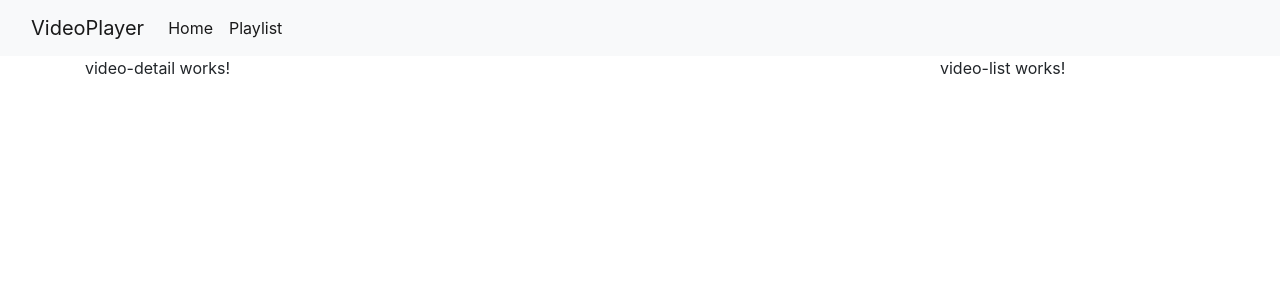
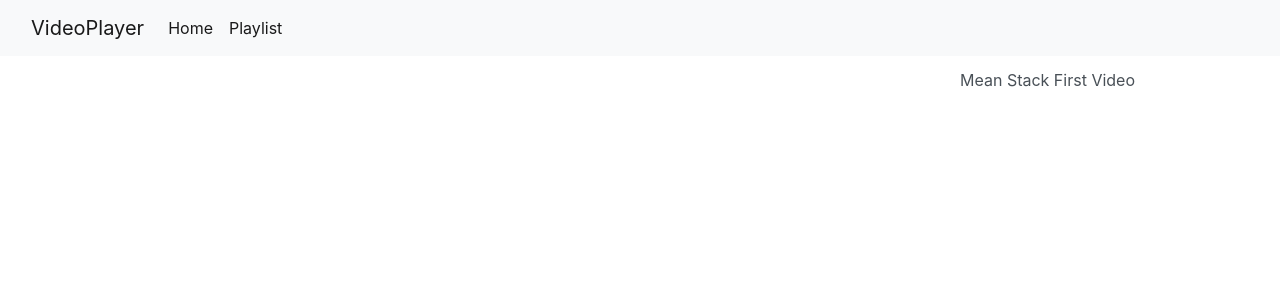
Before and after one commit to Vino16491/meanvideoplayer, an Angular app: page /videos in a window 1280 px wide. Shown: the top 300 px of the page. Built offline with nearby package versions, Linux system fonts and the light colour scheme.

Commit message:
binded video center video detail and video list components with event

```diff
--- a/src/app/video-center/video-center.component.html
+++ b/src/app/video-center/video-center.component.html
@@ -1,9 +1,9 @@
 <div class="row">
   <div class="col-sm-9">
-    <app-video-detail></app-video-detail>
+    <app-video-detail *ngIf= "selectedVideo" [video]="selectedVideo"></app-video-detail>
 
   </div>
   <div class="col-sm-3">
-    <app-video-list></app-video-list>
+    <app-video-list (SelectVideo)="onSelectVideo($event)" [videos]="videos"></app-video-list>
   </div>
 </div>
--- a/src/app/video-center/video-center.component.ts
+++ b/src/app/video-center/video-center.component.ts
@@ -1,15 +1,29 @@
-import { Component, OnInit } from '@angular/core';
+import { Component, OnInit } from "@angular/core";
+import { Video } from "../video";
 
 @Component({
-  selector: 'app-video-center',
-  templateUrl: './video-center.component.html',
-  styleUrls: ['./video-center.component.css']
+  selector: "app-video-center",
+  templateUrl: "./video-center.component.html",
+  styleUrls: ["./video-center.component.css"]
 })
 export class VideoCenterComponent implements OnInit {
+  videos: Video[] = [
+    {
+      _id: "5b8a9b6f7872448e508e5b52",
+      title: "Mean Stack First Video",
+      url: "https://youtu.be/ieO2MPxc7kY",
+      desc: "MEAN stack First App Video"
+    },
+  ];
 
-  constructor() { }
+  selectedVideo: Video;
 
-  ngOnInit() {
+  constructor() {}
+
+  ngOnInit() {}
+
+  onSelectVideo(video: any) {
+    this.selectedVideo = video;
+    console.log(this.selectedVideo);
   }
-
 }
--- a/src/app/video-detail/video-detail.component.html
+++ b/src/app/video-detail/video-detail.component.html
@@ -1,3 +1,8 @@
-<p>
-  video-detail works!
-</p>
+
+<div class="card" style="width: 24rem;">
+    <video class="card-img-top" [src]="video.url" alt="Card image cap"></video>
+    <div class="card-body">
+        <h5 class="card-title">{{video.title}}</h5>
+      <p class="card-text">{{video.desc}}</p>
+    </div>
+  </div>
--- a/src/app/video-detail/video-detail.component.ts
+++ b/src/app/video-detail/video-detail.component.ts
@@ -3,7 +3,8 @@ import { Component, OnInit } from '@angular/core';
 @Component({
   selector: 'app-video-detail',
   templateUrl: './video-detail.component.html',
-  styleUrls: ['./video-detail.component.css']
+  styleUrls: ['./video-detail.component.css'],
+  inputs:['video']
 })
 export class VideoDetailComponent implements OnInit {
 
--- a/src/app/video-list/video-list.component.html
+++ b/src/app/video-list/video-list.component.html
@@ -1,3 +1,3 @@
-<p>
-  video-list works!
-</p>
+<div class="list-group list-group-flush">
+  <a class="list-group-item list-group-item-action" href="javascript:false" *ngFor="let video of videos" (click)="onSelect(video)">{{video.title}}</a>
+</div>
--- a/src/app/video-list/video-list.component.ts
+++ b/src/app/video-list/video-list.component.ts
@@ -1,15 +1,21 @@
-import { Component, OnInit } from '@angular/core';
+import { Component, OnInit, EventEmitter } from '@angular/core';
+import { Video } from '../video';
 
 @Component({
   selector: 'app-video-list',
   templateUrl: './video-list.component.html',
-  styleUrls: ['./video-list.component.css']
+  styleUrls: ['./video-list.component.css'],
+  inputs:['videos'],
+  outputs:['SelectVideo']
 })
 export class VideoListComponent implements OnInit {
-
+public SelectVideo = new EventEmitter();
   constructor() { }
 
   ngOnInit() {
   }
 
+  onSelect(vid:Video){
+    this.SelectVideo.emit(vid);
+  }
 }
--- /dev/null
+++ b/src/app/video.ts
@@ -0,0 +1,6 @@
+export class Video {
+  _id: string;
+  title: string;
+  url: string;
+  desc: string;
+}
```
